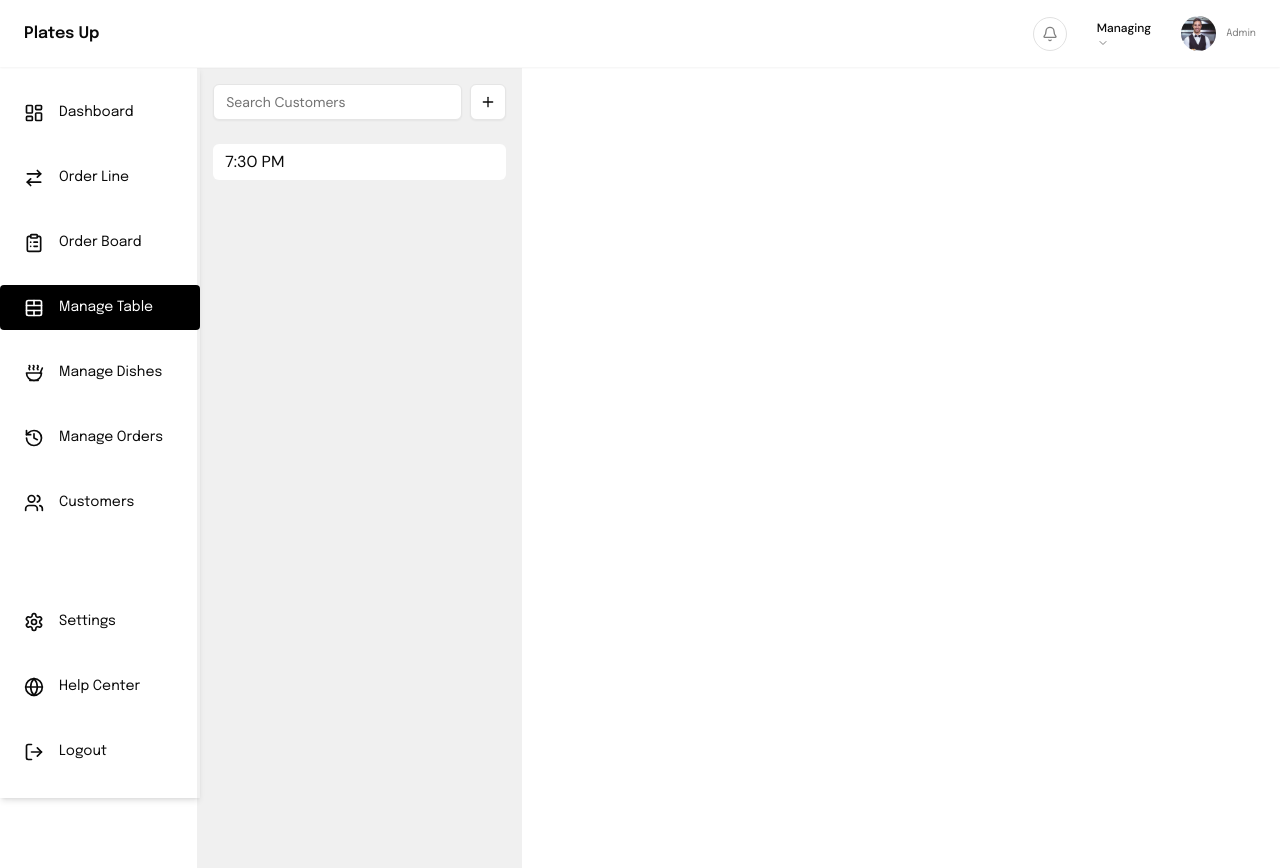
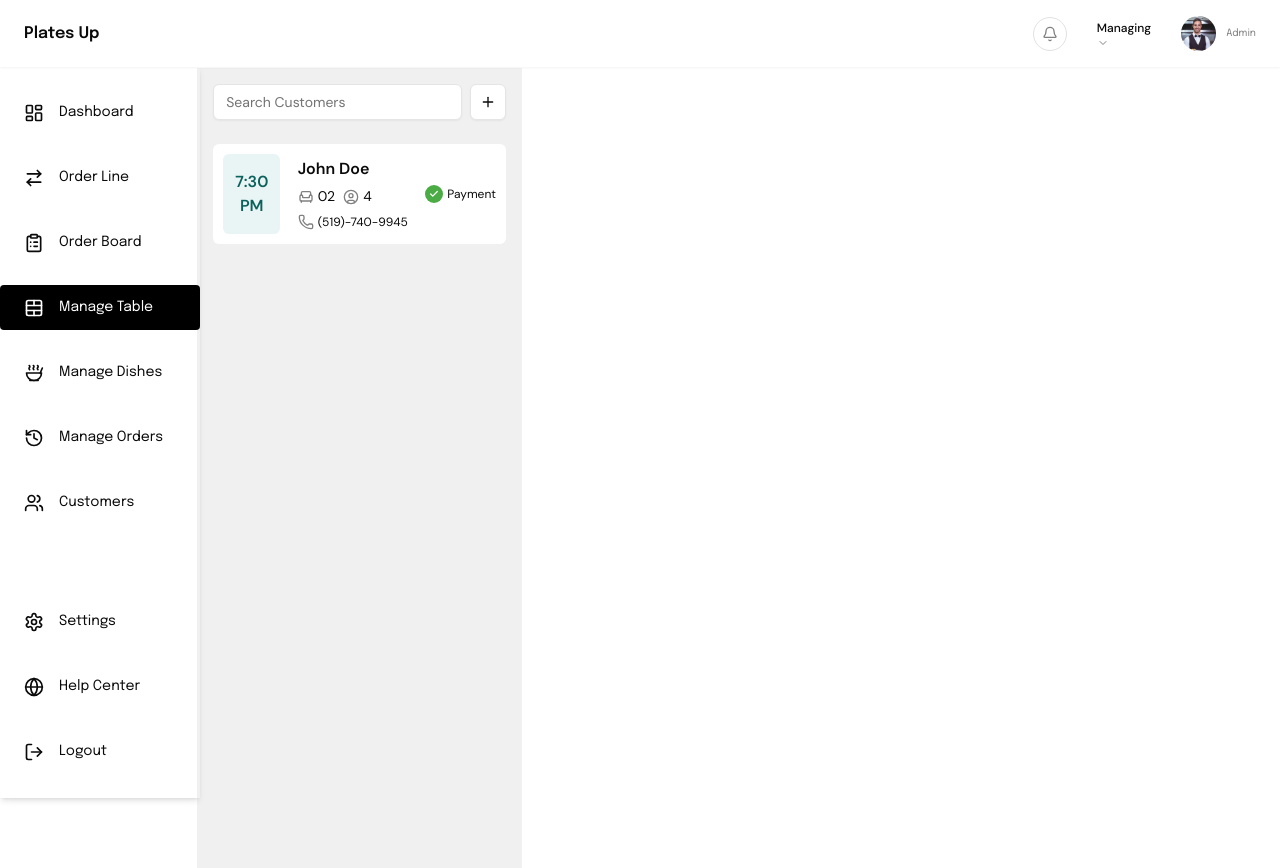
Before and after one commit to pritulgohil/restaurant-pos, a Next.js app: page /pos/manage-table in a window 1280 px wide. Built offline with nearby package versions, Linux system fonts and the light colour scheme; no server answers; sample sign-in values are in the browser's storage.

Commit message:
added files and layout for manage table section

```diff
--- a/src/app/components/Pos/ManageTable/ManageTable.jsx
+++ b/src/app/components/Pos/ManageTable/ManageTable.jsx
@@ -1,7 +1,7 @@
 import React from "react";
 import styles from "./ManageTable.module.css";
 import { Input } from "@/components/ui/input";
-import { Plus } from "lucide-react";
+import { Plus, Armchair, CircleUser, Phone, Check } from "lucide-react";
 import { Button } from "@/components/ui/button";
 
 const ManageTable = () => {
@@ -26,15 +26,39 @@ const ManageTable = () => {
           <div className={styles.customerContainer}>
             <div className={styles.customerCardContainer}>
               <div className={styles.customerCard}>
-                <div className={styles.timeCard}>7:30 PM</div>
+                <div className={styles.timeCard}>
+                  7:30
+                  <br />
+                  PM
+                </div>
+                <div className={styles.customerDetails}>
+                  <div className={styles.customerName}>John Doe</div>
+                  <div className={styles.tableDetails}>
+                    <div className={styles.table}>
+                      <Armchair size={16} color="gray" />
+                      02
+                    </div>
+                    <div className={styles.people}>
+                      <CircleUser size={16} color="gray" />4
+                    </div>
+                  </div>
+                  <div className={styles.phoneNumber}>
+                    <Phone size={16} color="gray" />
+                    (519)-740-9945
+                  </div>
+                </div>
+                <div className={styles.paymentStatus}>
+                  <div className={styles.checkIconContainer}>
+                    <Check size={10} color="white" strokeWidth={3} />
+                  </div>
+                  Payment
+                </div>
               </div>
             </div>
           </div>
         </div>
       </div>
     </>
-
-    // There will be some connection between manage table and order line for customers
   );
 };
 
--- a/src/app/components/Pos/ManageTable/ManageTable.module.css
+++ b/src/app/components/Pos/ManageTable/ManageTable.module.css
@@ -21,7 +21,62 @@
 .customerCard {
   background-color: white;
   border-radius: 6px;
-  padding: 6px 12px;
+  padding: 10px;
+  display: flex;
+  justify-content: space-between;
+}
+
+.customerName {
+  font-weight: 600;
+}
+
+.timeCard {
+  display: inline-block;
+  background-color: #e9f4f5;
+  text-align: center;
+  padding: 16px 12px;
+  border-radius: 6px;
+  font-weight: 600;
+  color: #0b615b;
+}
+
+.tableDetails {
+  display: flex;
+  gap: 8px;
+}
+
+.table,
+.people {
+  display: flex;
+  font-size: 14px;
+  align-items: center;
+  gap: 4px;
+}
+
+.customerDetails {
+  display: flex;
+  flex-direction: column;
+  justify-content: space-around;
+}
+
+.phoneNumber {
+  display: flex;
+  font-size: 12px;
+  align-items: center;
+  gap: 4px;
+}
+
+.checkIconContainer {
+  background-color: #4bab44;
+  border-radius: 100%;
+  padding: 4px;
+}
+
+.paymentStatus {
+  display: flex;
+  align-items: center;
+  gap: 4px;
+  font-size: 12px;
 }
 
 @media (max-width: 1600px) {
```
